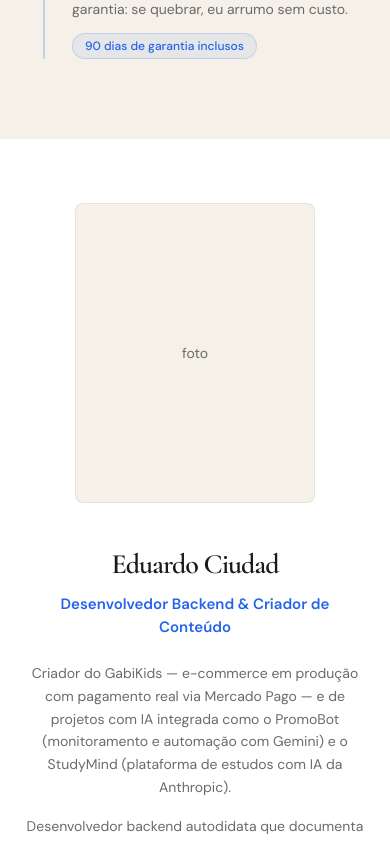
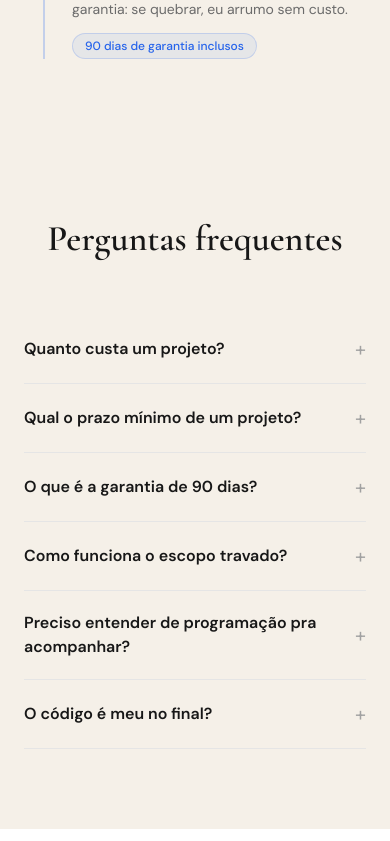
Before and after one commit to eduardo-Ciudad/ciudad.dev, a Next.js app: page / in a window 390 px wide. Shown: the part 7400-8241 px from the top of the page. Built offline with nearby package versions, Linux system fonts and the light colour scheme.

Commit message:
feat: add FAQ accordion section
Co-Authored-By: Claude Opus 4.6 <noreply@anthropic.com>

```diff
--- a/src/app/page.tsx
+++ b/src/app/page.tsx
@@ -4,6 +4,7 @@ import { WhyUs } from "@/components/WhyUs";
 import { ForWho } from "@/components/ForWho";
 import { Services } from "@/components/Services";
 import { HowItWorks } from "@/components/HowItWorks";
+import { Faq } from "@/components/sections/Faq";
 import { About } from "@/components/About";
 import { CtaFinal } from "@/components/CtaFinal";
 import { Footer } from "@/components/Footer";
@@ -18,6 +19,7 @@ export default function Home() {
         <ForWho />
         <Services />
         <HowItWorks />
+        <Faq />
         <About />
         <CtaFinal />
       </main>
--- /dev/null
+++ b/src/components/sections/Faq.tsx
@@ -0,0 +1,106 @@
+"use client";
+
+import { useState } from "react";
+import { motion, AnimatePresence } from "framer-motion";
+
+const faqs = [
+  {
+    question: "Quanto custa um projeto?",
+    answer:
+      "Depende do escopo. Uma landing page começa em R $ 500, um e-commerce a partir de R $ 2.500 e sistemas sob medida variam conforme a complexidade. Você recebe o valor fechado antes de começar — sem hora extra e sem surpresa na fatura.",
+  },
+  {
+    question: "Qual o prazo mínimo de um projeto?",
+    answer:
+      "Landing pages ficam prontas em 1–2 semanas. E-commerces em 3–4 semanas. Sistemas sob medida dependem do escopo, mas a maioria fica entre 2–4 semanas. O prazo é definido junto com o preço antes da primeira linha de código.",
+  },
+  {
+    question: "O que é a garantia de 90 dias?",
+    answer:
+      "Depois da entrega, qualquer bug ou problema técnico que aparecer é corrigido sem custo adicional durante 90 dias. Isso inclui erros de funcionamento, não mudanças de escopo. Se quebrar, eu arrumo.",
+  },
+  {
+    question: "Como funciona o escopo travado?",
+    answer:
+      "Antes de escrever uma linha de código, documentamos exatamente o que será entregue. Você aprova. A partir daí, prazo e preço não mudam. Se o escopo precisar mudar no meio do caminho, é tratado como um aditivo com nova precificação.",
+  },
+  {
+    question: "Preciso entender de programação pra acompanhar?",
+    answer:
+      "Não. Você recebe previews semanais do projeto rodando e a comunicação é direta comigo — sem jargão técnico desnecessário. Você foca no seu negócio, eu foco no código.",
+  },
+  {
+    question: "O código é meu no final?",
+    answer:
+      "100%. O código é entregue no seu repositório, o deploy é feito em infraestrutura que você controla. Se quiser trocar de desenvolvedor amanhã, leva tudo com você. Sem lock-in.",
+  },
+];
+
+export function Faq() {
+  const [openIndex, setOpenIndex] = useState<number | null>(null);
+
+  const toggle = (index: number) => {
+    setOpenIndex(openIndex === index ? null : index);
+  };
+
+  return (
+    <section className="py-20 md:py-24">
+      <div className="max-w-3xl mx-auto px-6">
+        <motion.h2
+          initial={{ opacity: 0, y: 30 }}
+          whileInView={{ opacity: 1, y: 0 }}
+          viewport={{ once: true, amount: 0.2 }}
+          transition={{ duration: 0.5, ease: "easeOut" }}
+          className="font-heading text-4xl md:text-5xl font-semibold text-neutral-900 text-center mb-14"
+        >
+          Perguntas frequentes
+        </motion.h2>
+
+        <div>
+          {faqs.map((faq, i) => (
+            <motion.div
+              key={i}
+              initial={{ opacity: 0, y: 20 }}
+              whileInView={{ opacity: 1, y: 0 }}
+              viewport={{ once: true, amount: 0.2 }}
+              transition={{
+                duration: 0.4,
+                ease: "easeOut",
+                delay: i * 0.08,
+              }}
+              className="border-b border-neutral-200"
+            >
+              <button
+                onClick={() => toggle(i)}
+                className="w-full flex justify-between items-center py-5 text-left cursor-pointer group"
+              >
+                <span className="text-base font-semibold text-neutral-900">
+                  {faq.question}
+                </span>
+                <span className="text-neutral-400 text-xl transition-transform duration-300 group-hover:text-accent shrink-0 ml-4">
+                  {openIndex === i ? "×" : "+"}
+                </span>
+              </button>
+
+              <AnimatePresence initial={false}>
+                {openIndex === i && (
+                  <motion.div
+                    initial={{ height: 0, opacity: 0 }}
+                    animate={{ height: "auto", opacity: 1 }}
+                    exit={{ height: 0, opacity: 0 }}
+                    transition={{ duration: 0.3, ease: "easeInOut" }}
+                    className="overflow-hidden"
+                  >
+                    <p className="text-sm leading-relaxed text-neutral-500 pb-5">
+                      {faq.answer}
+                    </p>
+                  </motion.div>
+                )}
+              </AnimatePresence>
+            </motion.div>
+          ))}
+        </div>
+      </div>
+    </section>
+  );
+}
```
